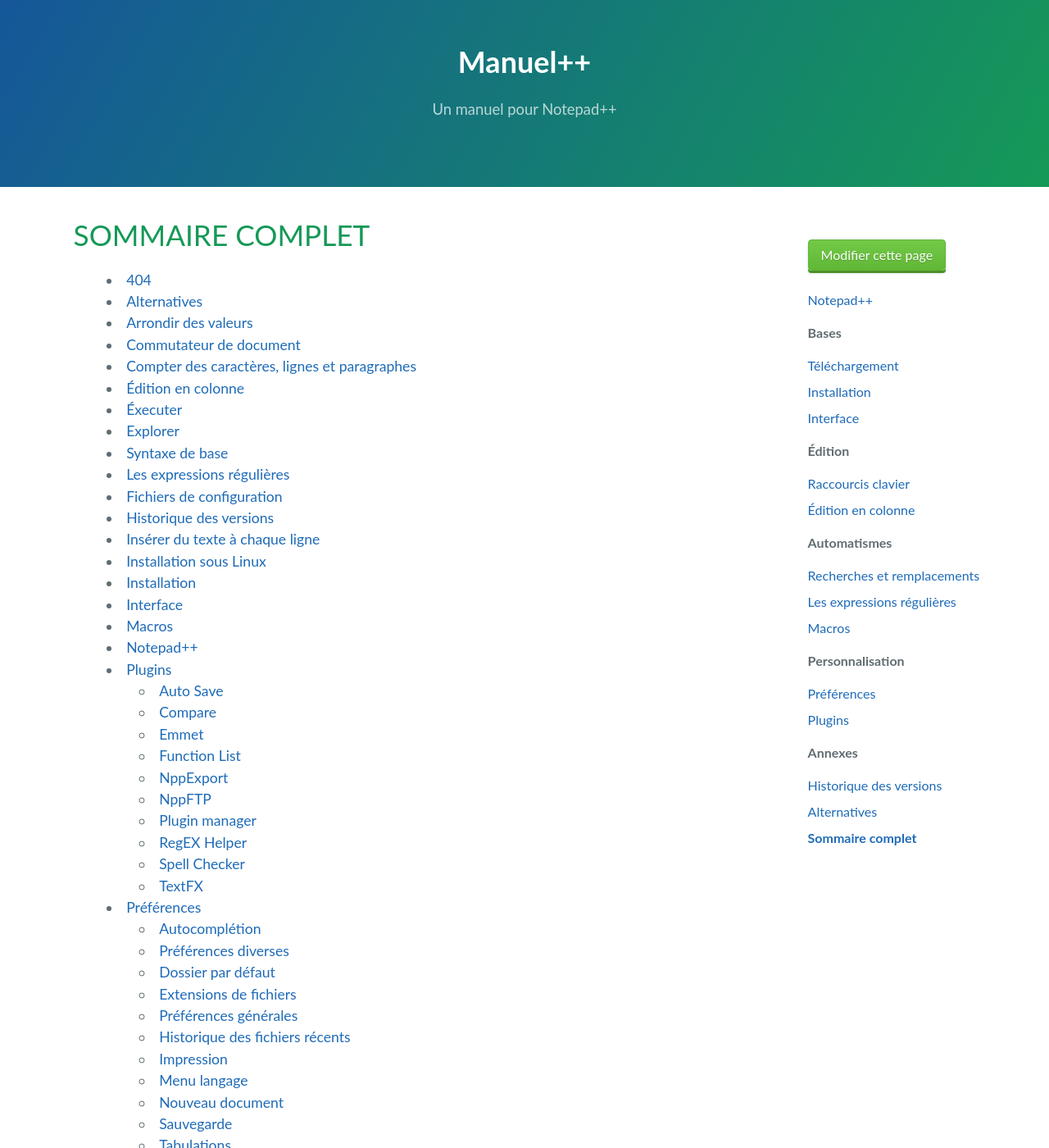
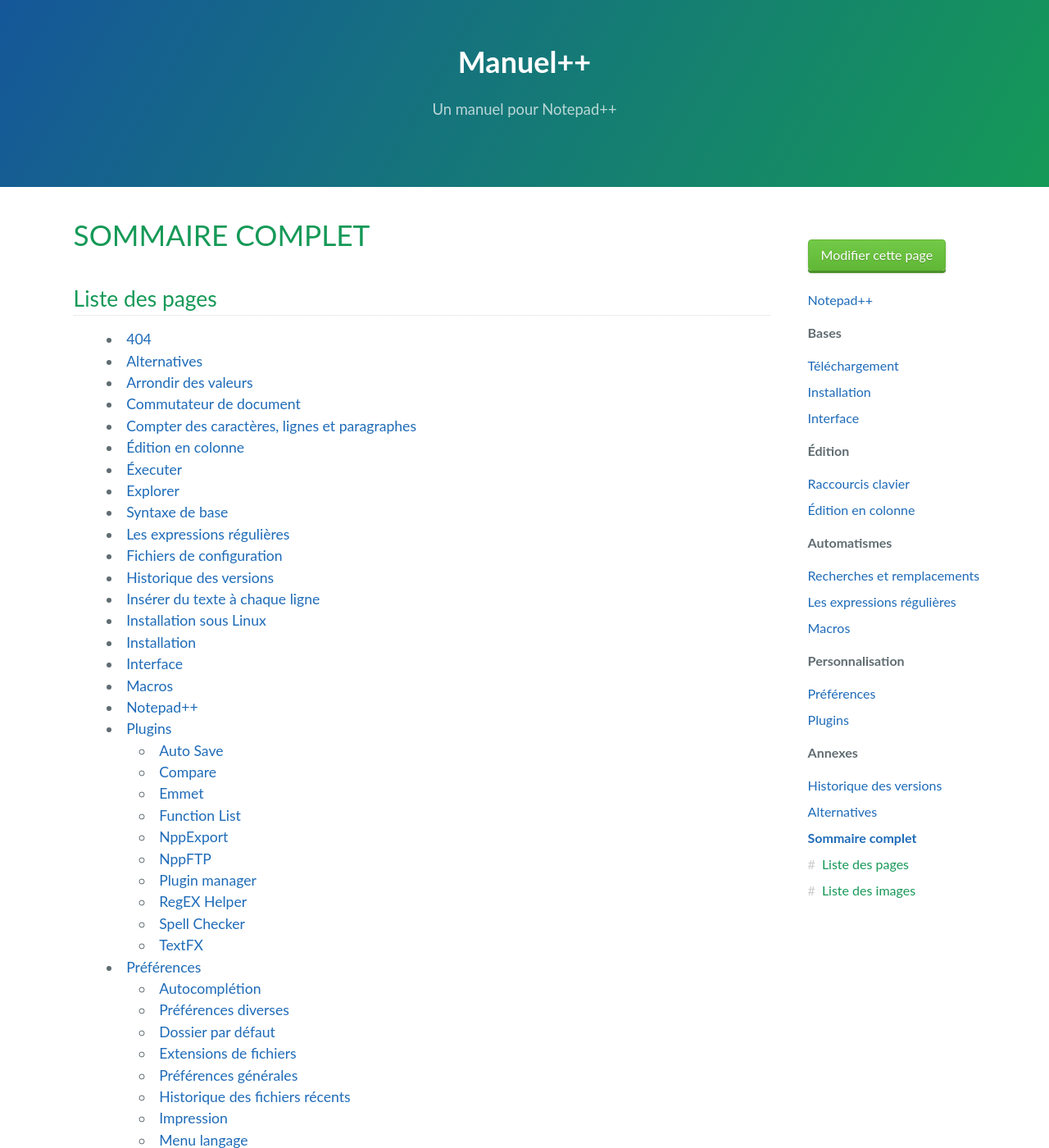
Before and after one commit to popnikos/nppmanuel, a Jekyll site: the page built from _pages/sommaire-complet.md, in a window 1280 px wide and 1400 px high. Shown: the whole window at 82% size. Built offline with Jekyll 4.4.1, drawn with Linux system fonts in a browser that asks for light colours; some of the changed text lies outside the part shown.

Commit message:
add images list

```diff
--- a/_pages/sommaire-complet.md
+++ b/_pages/sommaire-complet.md
@@ -1,5 +1,8 @@
 ---
 layout: sommaire-complet
 title: Sommaire complet
+subtitles:
+    pages: Liste des pages
+    images: Liste des images
 ---
 # Sommaire complet
--- a/_theme/_layouts/default.html
+++ b/_theme/_layouts/default.html
@@ -37,7 +37,7 @@
 
     <div class="main-content">
       <article>
-        {{ content | inject_anchors }}
+        {{ content }}
       </article>
 
       <aside class="content-sidebar">
--- a/_theme/_layouts/sommaire-complet.html
+++ b/_theme/_layouts/sommaire-complet.html
@@ -4,4 +4,12 @@ layout: default
 
 {{ content }}
 
+{{ page.subtitles.pages | prepend: '## ' | markdownify}}
 {% include navigation.html context='' showall=true %}
+
+{% if site.static_files %}
+    {{ page.subtitles.images | prepend: '## ' | markdownify}}
+    {% for image in site.static_files %}
+    <a href="{{ image.path }}">{{ image.basename }}</a> /
+    {% endfor %}
+{% endif %}
--- a/_theme/_sass/mpp-main.scss
+++ b/_theme/_sass/mpp-main.scss
@@ -44,9 +44,7 @@ body {
   display: flex;
   justify-content: space-between;
   position: relative;
-  @include large {
-    width: 100%;
-  }
+  width: 100%;
   @include small {
     display: block;
   }
```
